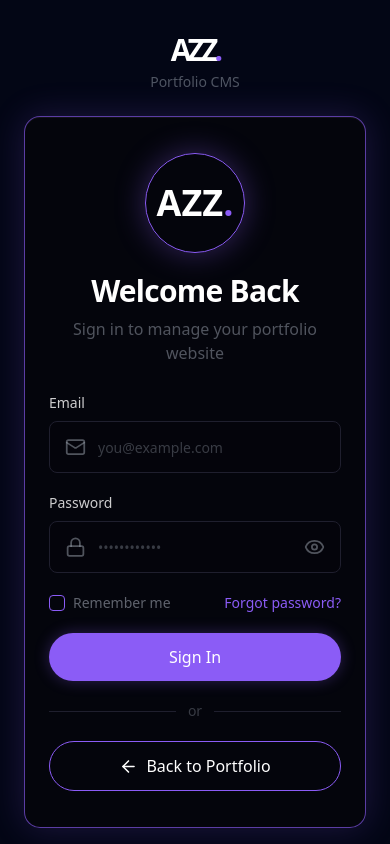
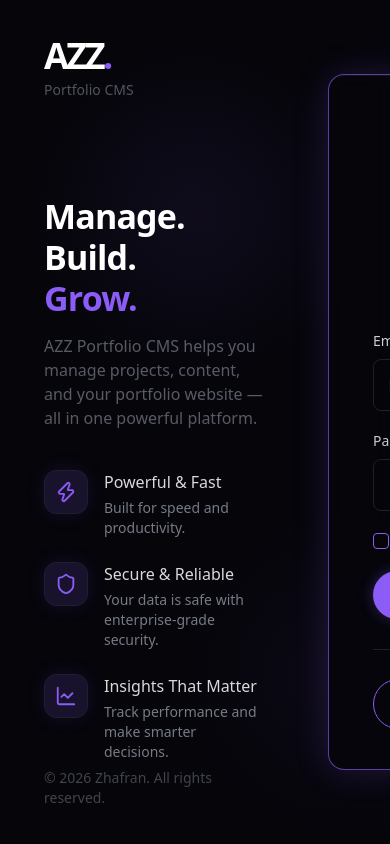
Before and after one commit to azuhalz/my-portfolio, a Next.js app: page /cms/login in a window 390 px wide. Built offline with nearby package versions, Linux system fonts and the light colour scheme.

Commit message:
fix: delete responsive layout in cms page

```diff
--- a/app/cms/login/_components/LoginCard.tsx
+++ b/app/cms/login/_components/LoginCard.tsx
@@ -4,7 +4,7 @@ import { Button } from "@/components/ui/Button";
 
 export function LoginCard() {
   return (
-    <div className="rounded-2xl border border-primary/65 bg-background/80 px-6 py-9 shadow-[0_0_35px_rgba(139,92,246,0.2),inset_0_1px_0_rgba(255,255,255,0.06)] backdrop-blur md:px-11 md:py-10">
+    <div className="rounded-2xl border border-primary/65 bg-background/80 px-11 py-10 shadow-[0_0_35px_rgba(139,92,246,0.2),inset_0_1px_0_rgba(255,255,255,0.06)] backdrop-blur">
       <div className="mx-auto flex size-25 items-center justify-center rounded-full border border-primary text-4xl font-bold shadow-[0_0_30px_rgba(139,92,246,0.35)]">
         AZZ<span className="text-primary">.</span>
       </div>
--- a/app/cms/login/_components/LoginMobileHeader.tsx
+++ /dev/null
@@ -1,10 +0,0 @@
-export function MobileHeader() {
-  return (
-    <div className="mb-6 text-center lg:hidden">
-      <p className="text-3xl font-black tracking-[-0.13em]">
-        AZZ<span className="text-primary">.</span>
-      </p>
-      <p className="mt-1 text-sm text-text-secondary/50">Portfolio CMS</p>
-    </div>
-  );
-}
--- a/app/cms/login/_components/LoginSidebar.tsx
+++ b/app/cms/login/_components/LoginSidebar.tsx
@@ -7,7 +7,7 @@ interface LoginSidebarProps {
 
 export function LoginSidebar({ getIcon }: LoginSidebarProps) {
   return (
-    <aside className="hidden h-full flex-col justify-between py-1 lg:flex">
+    <aside className="flex h-full flex-col justify-between py-1">
       <div>
         <div className="mb-24">
           <p className="text-4xl font-black tracking-[-0.07em]">
--- a/app/cms/login/page.tsx
+++ b/app/cms/login/page.tsx
@@ -4,7 +4,6 @@ import { ChartLine, Shield, Zap } from "lucide-react";
 import { DashboardPreview } from "./_components/DashboardPreview";
 import { LoginSidebar } from "./_components/LoginSidebar";
 import { LoginCard } from "./_components/LoginCard";
-import { MobileHeader } from "./_components/LoginMobileHeader";
 
 const iconMap = {
   Zap,
@@ -19,19 +18,20 @@ function getIcon(iconName: string) {
 export default function CmsLoginPage() {
   return (
     <div
-      className="fixed inset-0 z-50 overflow-y-auto bg-[#030615] text-white .\[background-image\:radial-gradient\(circle_at_50\%_25\%\,rgba\(88\,28\,135\,0\.16\)\,transparent_26\%\)\,radial-gradient\(circle_at_88\%_80\%\,rgba\(76\,29\,149\,0\.1\)\,transparent_22\%\)\] {
- background-image: radial-gradient(circle at 50% 25%,rgba(88,28,135,0.16),transparent 26%),radial-gradient(circle at 88% 80%,rgba(76,29,149,0.1),transparent 22%);
-}"
+      className="fixed inset-0 z-50 overflow-y-auto bg-background text-text-primary"
+      style={{
+        backgroundImage:
+          "radial-gradient(circle at 50% 25%, rgba(139,92,246,0.08), transparent 26%), radial-gradient(circle at 88% 80%, rgba(139,92,246,0.05), transparent 22%)",
+      }}
     >
-      <div className="mx-auto grid min-h-full max-w-[1540px] grid-cols-1 gap-10 px-6 py-8 sm:px-10 lg:grid-cols-[minmax(220px,0.8fr)_minmax(430px,1.15fr)_minmax(310px,0.9fr)] lg:items-center lg:gap-12 lg:px-11 xl:gap-16">
+      <div className="mx-auto grid min-h-full max-w-[1540px] grid-cols-[minmax(220px,0.8fr)_minmax(430px,1.15fr)_minmax(310px,0.9fr)] items-center gap-16 px-11 py-8">
         <LoginSidebar getIcon={getIcon} />
 
-        <section className="mx-auto flex w-full max-w-122.5 flex-col justify-center lg:max-w-none">
-          <MobileHeader />
+        <section className="mx-auto flex w-full flex-col justify-center">
           <LoginCard />
         </section>
 
-        <aside className="hidden lg:block">
+        <aside className="block">
           <DashboardPreview />
         </aside>
       </div>
--- a/app/layout.tsx
+++ b/app/layout.tsx
@@ -16,7 +16,7 @@ const geistMono = Geist_Mono({
 });
 
 export const metadata: Metadata = {
-  title: "Portfolio - Ahmad Zuhal Zhafran",
+  title: "Portfolio - Zhafran",
   description: "Fullstack Developer",
 };
 
```
